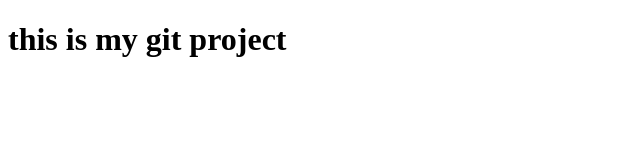
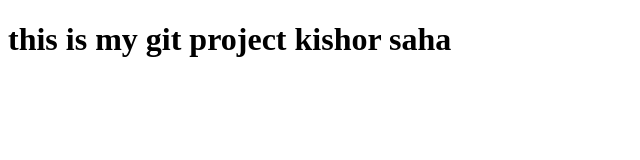
Before and after one commit to kishor-0zz/practice-git-one, a plain HTML site: page index.html in a window 1280 px wide. Shown: the whole page, without its empty margins (0-640 px from the left). Drawn offline with Linux system fonts and the light colour scheme.

Commit message:
add text

```diff
--- a/index.html
+++ b/index.html
@@ -8,7 +8,7 @@
     <title>Document</title>
     <link rel="stylesheet" href="css/style.css">
 </head>
-<h1>this is my git project</h1>
+<h1>this is my git project kishor saha</h1>
 <body>
 
 </body>
```
